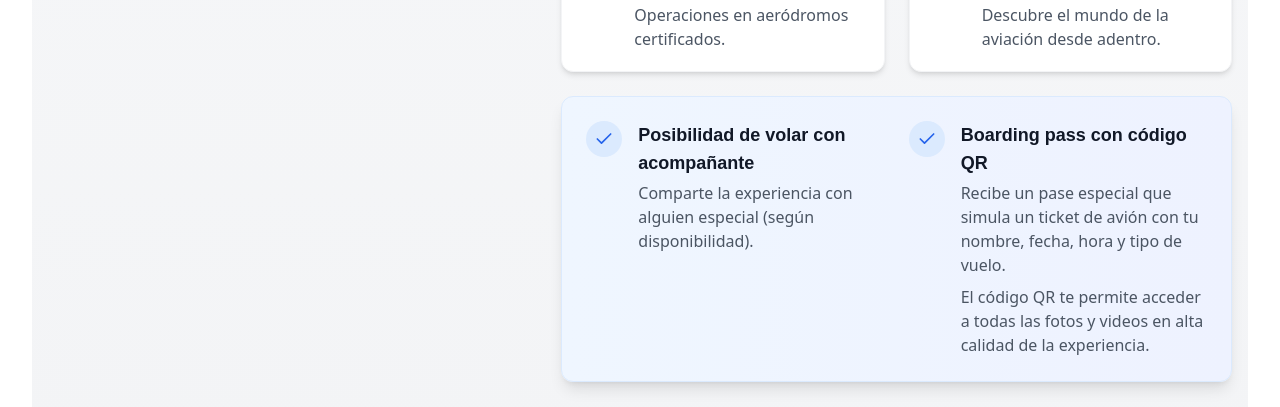
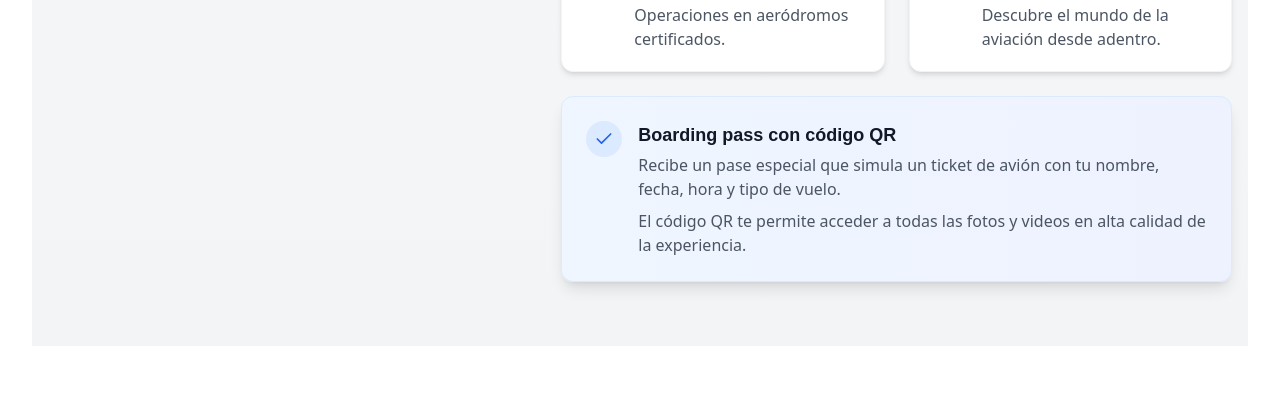
Before and after one commit to ImanolDelCanto/flightExpe, a Next.js app: page / in a window 1280 px wide. Shown: the part 3180-3587 px from the top of the page. Built offline with nearby package versions, Linux system fonts and the light colour scheme.

Commit message:
edittext

```diff
--- a/components/experience.tsx
+++ b/components/experience.tsx
@@ -181,21 +181,6 @@ export function Experience() {
                       <Check className="w-5 h-5 text-blue-600 dark:text-blue-400" />
                     </div>
                     <div>
-                      <h3 className="font-bold text-gray-900 dark:text-white text-lg">
-                        Posibilidad de volar con acompañante
-                      </h3>
-                      <p className="text-gray-600 dark:text-gray-300 mt-1">
-                        Comparte la experiencia con alguien especial (según disponibilidad).
-                      </p>
-                    </div>
-                  </div>
-                </div>
-                <div className="flex-1">
-                  <div className="flex gap-4 items-start">
-                    <div className="bg-blue-100 dark:bg-blue-800/50 p-2 rounded-full">
-                      <Check className="w-5 h-5 text-blue-600 dark:text-blue-400" />
-                    </div>
-                    <div>
                       <h3 className="font-bold text-gray-900 dark:text-white text-lg">Boarding pass con código QR</h3>
                       <p className="text-gray-600 dark:text-gray-300 mt-1">
                         Recibe un pase especial que simula un ticket de avión con tu nombre, fecha, hora y tipo de
```
